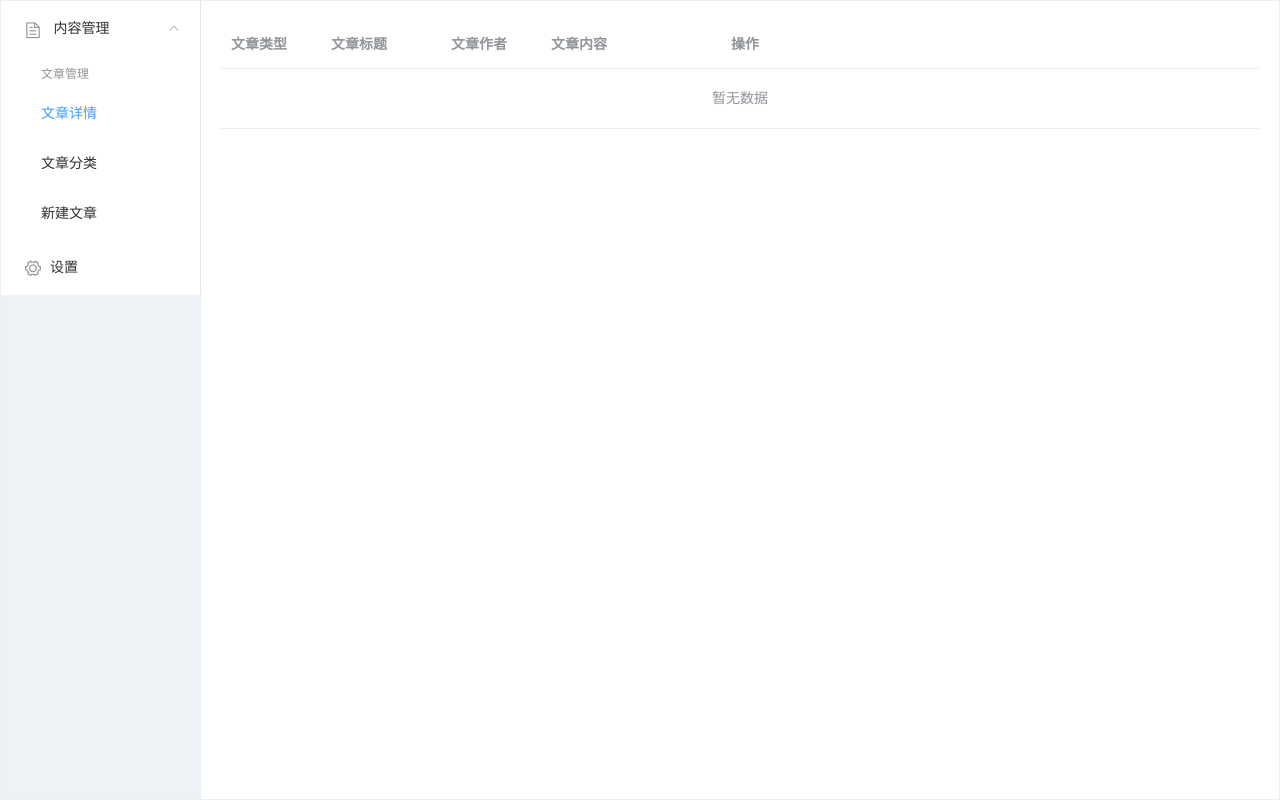
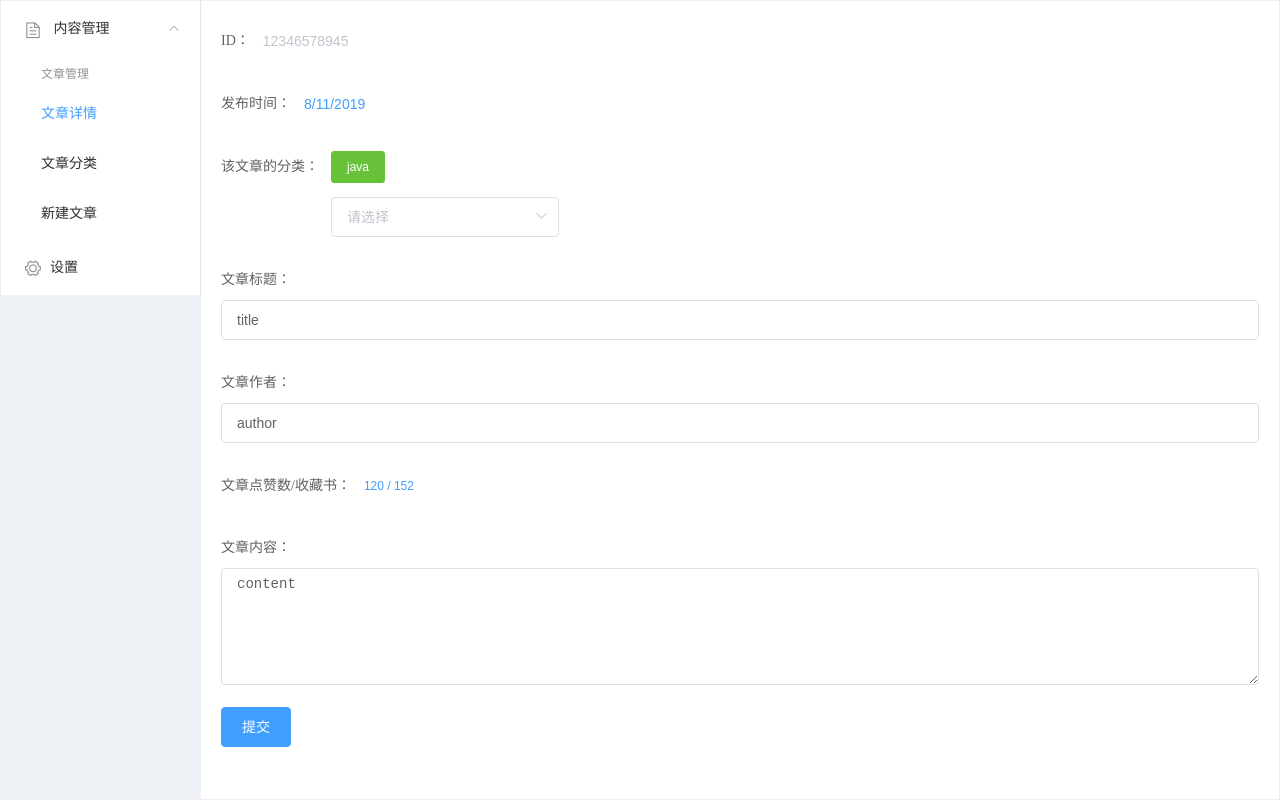
Before and after one commit to ZhengMaster2020/mongodb, a Vue app: page /articles/edit in a window 1280 px wide. Built offline with nearby package versions, Linux system fonts and the light colour scheme.

Commit message:
finish delete and add and query fun

```diff
--- a/src/components/ArticlesAddNews.vue
+++ b/src/components/ArticlesAddNews.vue
@@ -17,7 +17,7 @@
       <el-form-item label="文章内容">
         <el-input type="textarea" placeholder="编辑你的文章内容" :autosize="{minRows:2, mavRows:6}" v-model="newArticle.body"></el-input>
       </el-form-item>
-      <el-button type="primary" @click="handleEdit">提交</el-button>
+      <el-button type="primary" @click="addNewArticles">提交</el-button>
     </el-form>
   </div>
 </template>
@@ -38,10 +38,17 @@ export default {
     }
   },
   methods: {
-    handleEdit () {
-      console.log(this.newArticle)
-      this.$http.post('articles', this.newArticle).then((req, res) => {
-        console.log(req)
+    // 初始化 获取文章所有类型
+    fetchArticlesCategory () {
+      this.$http.get('category').then(res => {
+        this.newArticle.categories = res.data
+      })
+    },
+    // 新增文章
+    addNewArticles () {
+      this.newArticle.categories = this.newArticle.selectValue
+      console.log(this.newArticle.selectValue)
+      this.$http.post('articles', this.newArticle).then(res => {
         this.$message({
           type: 'success',
           message: '添加成功',
@@ -52,6 +59,9 @@ export default {
         console.log(err)
       })
     }
+  },
+  created () {
+    this.fetchArticlesCategory()
   }
 }
 </script>
--- a/src/components/ArticlesDetail.vue
+++ b/src/components/ArticlesDetail.vue
@@ -9,10 +9,10 @@
       <el-table-column prop="_id" label="ID" ></el-table-column>
       <el-table-column prop="date" label="发布日期" ></el-table-column>
       <el-table-column prop="title" label="文章标题" width="120"></el-table-column>
-      <el-table-column prop="categories" label="文章分类" width="100">
+      <el-table-column prop="categories" label="文章分类" width="160">
          <template slot-scope="scope">
-          <el-button type="success" size="mini" palin round disabled v-for="item in scope.row.categories" :key="item.label">
-            {{item.label}}
+          <el-button type="success" size="mini" palin round disabled v-for="item in scope.row.categories" :key="item" class="category-btn">
+            {{item}}
           </el-button>
         </template>
       </el-table-column>
@@ -70,7 +70,7 @@ export default {
 </script>
 
 <style scoped>
-.el-button{
-  margin-top: 20px;
+.category-btn{
+  margin-top: 15px;
 }
 </style>
--- a/src/components/ArticlesEdit.vue
+++ b/src/components/ArticlesEdit.vue
@@ -1,6 +1,6 @@
 <template>
   <div class="articles-addnews">
-    <el-table :data="editArticle" style="width: 100%">
+    <!-- <el-table :data="editArticle" style="width: 100%">
       <el-table-column label="文章类型" width="100">
         <template slot-scope="scope">
           <span style="margin-left: 10px">{{ scope.row.category }}</span>
@@ -18,7 +18,35 @@
           <el-button size="mini" type="success" @click="handleEdit(scope.$index, scope.row)">添加</el-button>
         </template>
       </el-table-column>
-    </el-table>
+    </el-table> -->
+    <el-form :model="editArticle">
+      <el-form-item label="ID：">
+        <el-button type="text" disabled >12346578945</el-button>
+      </el-form-item>
+      <el-form-item label="发布时间：">
+        <el-button type="text"> {{editArticle.date}} </el-button>
+      </el-form-item>
+      <el-form-item label="该文章的分类：">
+        <el-button type="success" size="small" style="margin-right:20px">java</el-button>
+        <br>
+        <el-select v-model="editArticle.categories" placeholder="请选择" style="margin: 10px 0 0 110px">
+          <el-option v-for="item in editArticle.categories" :key="item.label"></el-option>
+        </el-select>
+      </el-form-item>
+      <el-form-item label="文章标题：">
+        <el-input v-model="editArticle.title" :placeholder="editArticle.title"></el-input>
+      </el-form-item>
+      <el-form-item label="文章作者：">
+        <el-input v-model="editArticle.author" placeholder="editArticle.author"></el-input>
+      </el-form-item>
+      <el-form-item label="文章点赞数/收藏书：">
+        <el-button type="text" size="small">120 / 152</el-button>
+      </el-form-item>
+      <el-form-item label="文章内容：">
+        <el-input type="textarea" :rows="5" v-model="editArticle.body" :placeholder="editArticle.body"></el-input>
+      </el-form-item>
+    </el-form>
+    <el-button type="primary">提交</el-button>
   </div>
 </template>
 
@@ -27,7 +55,14 @@ export default {
   name: 'articles-edit',
   data () {
     return {
-      editArticle: []
+      editArticle: {
+        date: new Date().toLocaleDateString(),
+        title: 'title',
+        author: 'author',
+        categories: [],
+        selectValue: '',
+        body: 'content'
+      }
     }
   },
   methods: {
```
Also changed, not shown: 1 other file (tests, documents, lock files or other folders).
